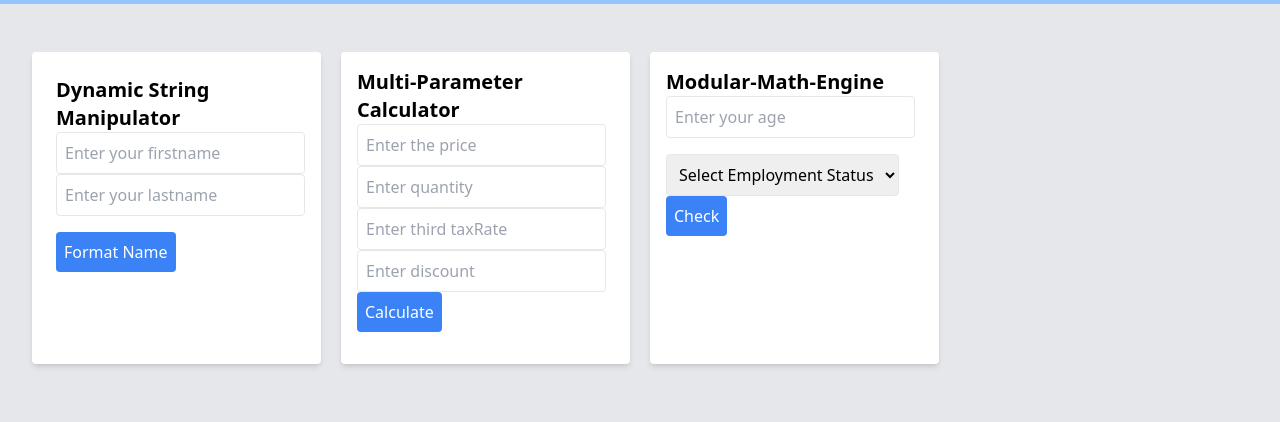
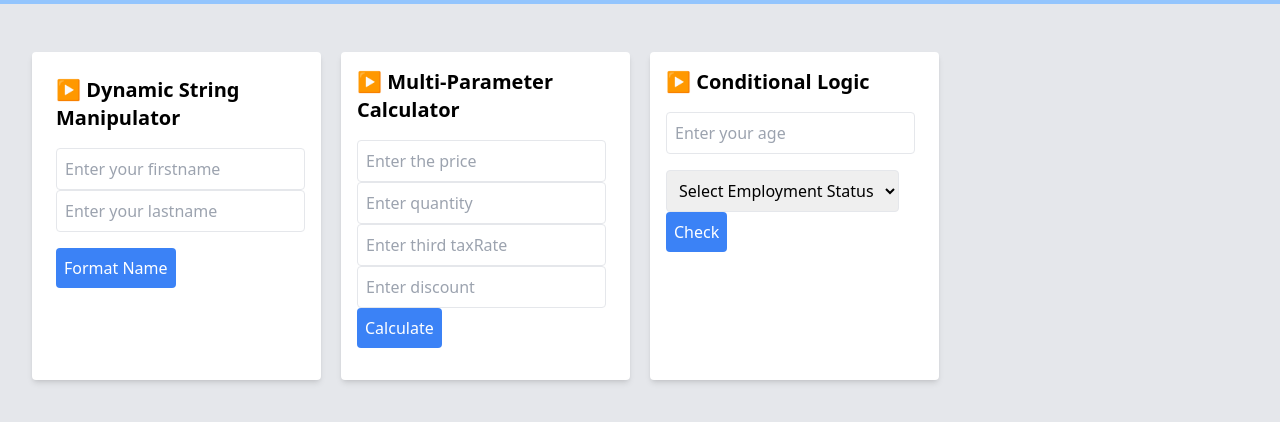
Before and after one commit to MeronTeweldebrhan/VF-js-basics, a plain HTML site: page index.html in a window 1280 px wide. Shown: the part 88-510 px from the top of the page. Drawn offline with nearby package versions, Linux system fonts and the light colour scheme.

Commit message:
Update div h1 title

```diff
--- a/index.html
+++ b/index.html
@@ -13,14 +13,14 @@
         </header>
         <main class="grid grid-cols-4 grid-rows-4 gap-5 bg-gray-200 p-8 min-h-screen flex flex-col  font-sans">
             <div class="bg-white p-6 shadow-md rounded mt-4 ">
-                   <h1 class="text-xl font-semibold">Dynamic String Manipulator</h1>
+                   <h1 class="text-xl font-semibold mb-4"> ▶️ Dynamic String Manipulator</h1>
                 <input type="text" id="firstName" placeholder="Enter your firstname" class="border p-2 rounded">
                 <input type="text" id="lastName" placeholder="Enter your lastname" class="border p-2 rounded">
                <button id="formatButton" class="flex bg-blue-500 text-white p-2 rounded hover:bg-blue-800 mt-4 ">Format Name</button>
                 <div id="result" class="mt-4 bg-gray-100 font-bold"></div>
               </div>
           <div class="bg-white p-4 shadow-md rounded mt-4">
-           <h1 class="text-xl font-semibold">Multi-Parameter Calculator</h1>
+           <h1 class="text-xl font-semibold mb-4"> ▶️ Multi-Parameter Calculator</h1>
                 <input type="number" id="price" placeholder="Enter the price" class="border p-2 rounded">
                   <input type="number" id="quantity" placeholder="Enter quantity" class="border p-2 rounded">
               <input type="number" id="taxRate" placeholder="Enter third taxRate" class="border p-2 rounded">
@@ -29,8 +29,8 @@
                  <div id="calculationResult" class="mt-4 bg-gray-100 font-bold"></div>
            </div>
            <div class ="bg-white p-4 shadow-md rounded mt-4">
-              <h1  class="text-xl font-semibold" >Modular-Math-Engine</h1>
-               <input type="number" id="age" placeholder="Enter your age" class="border p-2 rounded">
+              <h1  class="text-xl font-semibold mb-4" > ▶️ Conditional Logic</h1>
+               <input type="number" id="age" placeholder="Enter your age" class="border p-2 rounded ">
              <div id="ageResult"></div>
 
                <select id="isEmployed" class="border p-2 rounded mt-4">
```
